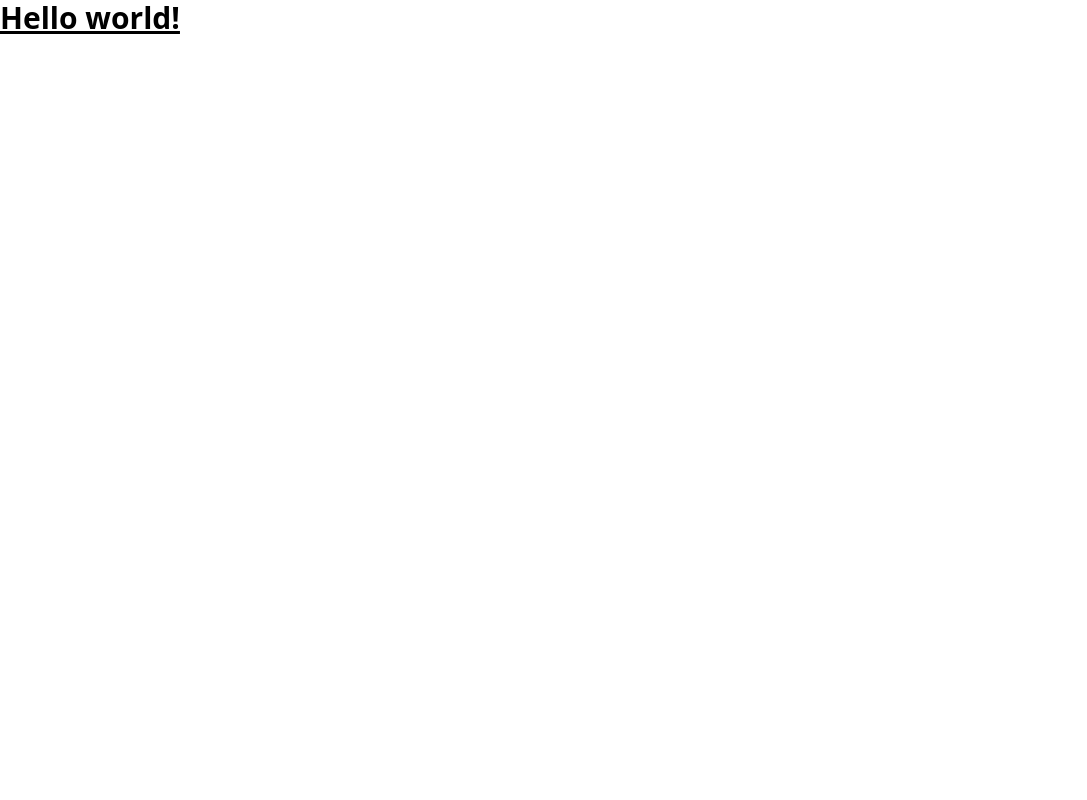
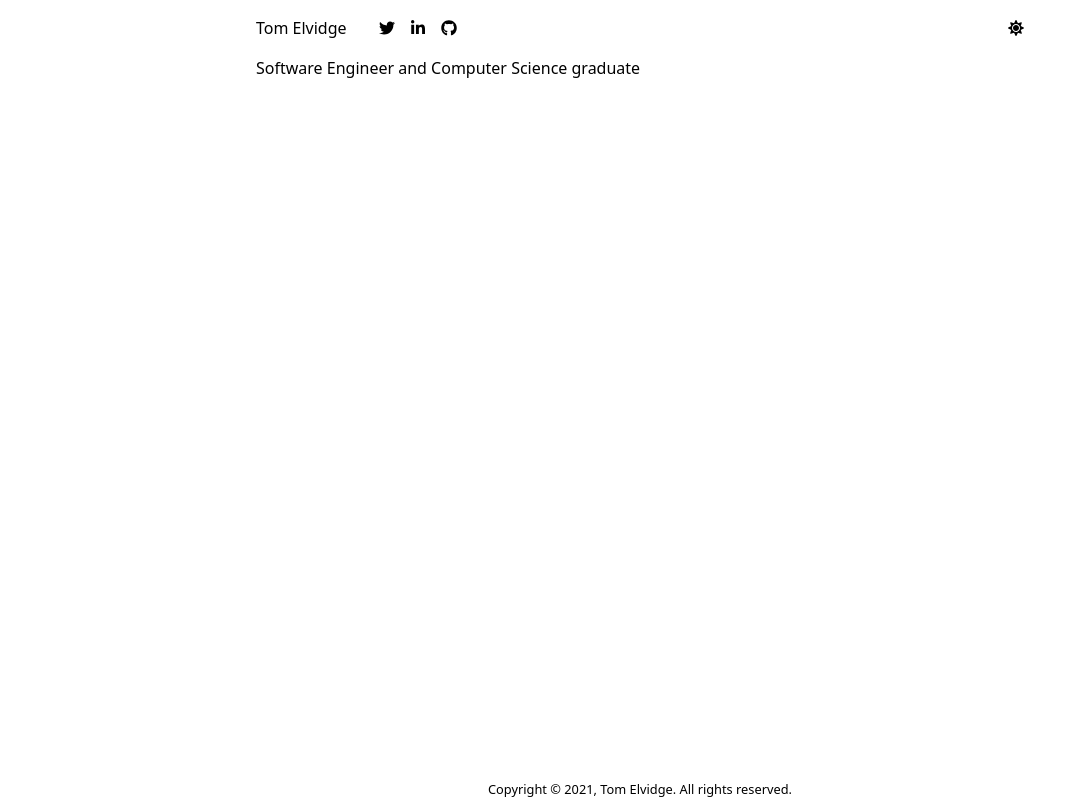
Before and after one commit to tom-elvidge/personalsite, a Gatsby site: page / in a window 1280 px wide. Shown: the whole page, without its empty margins (0-1087 px from the left). Built offline with nearby package versions, Linux system fonts and the light colour scheme; Gatsby itself is replaced by a stand-in of ours.

Commit message:
Added root layout and header

```diff
--- a/package.json
+++ b/package.json
@@ -15,6 +15,10 @@
     "clean": "gatsby clean"
   },
   "dependencies": {
+    "@fortawesome/fontawesome-svg-core": "^1.2.36",
+    "@fortawesome/free-brands-svg-icons": "^5.15.4",
+    "@fortawesome/free-solid-svg-icons": "^5.15.4",
+    "@fortawesome/react-fontawesome": "^0.1.16",
     "gatsby": "^4.4.0",
     "react": "^17.0.1",
     "react-dom": "^17.0.1"
--- /dev/null
+++ b/src/components/header.js
@@ -0,0 +1,32 @@
+import * as React from "react"
+import PropTypes from "prop-types"
+import { Link } from "gatsby"
+import { FontAwesomeIcon } from '@fortawesome/react-fontawesome'
+import { faSun } from '@fortawesome/free-solid-svg-icons'
+import { faGithub, faLinkedinIn, faTwitter } from '@fortawesome/free-brands-svg-icons'
+
+const Header = ({ title }) => (
+  <header class="my-4">
+    <div class="flex flex-row items-center space-x-8">
+      <Link to="/"><h1 class="whitespace-nowrap">{title}</h1></Link>
+      <div class="flex flex-row space-x-4">
+        <Link to="https://twitter.com/tomeldev"><FontAwesomeIcon icon={faTwitter} /></Link>
+        <Link to="https://www.linkedin.com/in/tomelvidge/"><FontAwesomeIcon icon={faLinkedinIn} /></Link>
+        <Link to="https://github.com/tom-elvidge"><FontAwesomeIcon icon={faGithub} /></Link>
+      </div>
+      <div class="flex flex-col items-end w-full">
+      <FontAwesomeIcon icon={faSun} />
+      </div>
+    </div>
+  </header>
+)
+
+Header.propTypes = {
+  title: PropTypes.string,
+}
+
+Header.defaultProps = {
+  title: "Title",
+}
+
+export default Header
--- /dev/null
+++ b/src/components/root.js
@@ -0,0 +1,39 @@
+import * as React from "react"
+import PropTypes from "prop-types"
+import { useStaticQuery, graphql } from "gatsby"
+import Header from "./header"
+
+const Root = ({ children }) => {
+
+  const data = useStaticQuery(graphql`
+    query SiteTitleQuery {
+      site {
+        siteMetadata {
+          title
+        }
+      }
+    }
+  `)
+
+  const title = data.site.siteMetadata?.title || "Title"
+
+  return (
+    <div class="flex flex-col items-center h-screen justify-between">
+      {/* Fill width until md, then fix to 768px (size of md) */}
+      <div class="w-full md:max-w-[768px] h-full">
+        <Header title={title} />
+        <main>{children}</main>
+      </div>
+      <footer>
+        <small>Copyright © {new Date().getFullYear()}, {title}. All rights reserved.</small>
+      </footer>
+    </div>
+  )
+
+}
+
+Root.propTypes = {
+  children: PropTypes.node.isRequired,
+}
+
+export default Root
--- a/src/pages/index.js
+++ b/src/pages/index.js
@@ -1,10 +1,11 @@
 import * as React from "react"
+import Root from "../components/root"
 
 const IndexPage = () => {
   return (
-    <h1 className="text-3xl font-bold underline">
-      Hello world!
-    </h1>
+    <Root>
+      <h1>Software Engineer and Computer Science graduate</h1>
+    </Root>
   )
 }
 
```
Also changed, not shown: 1 other file.
